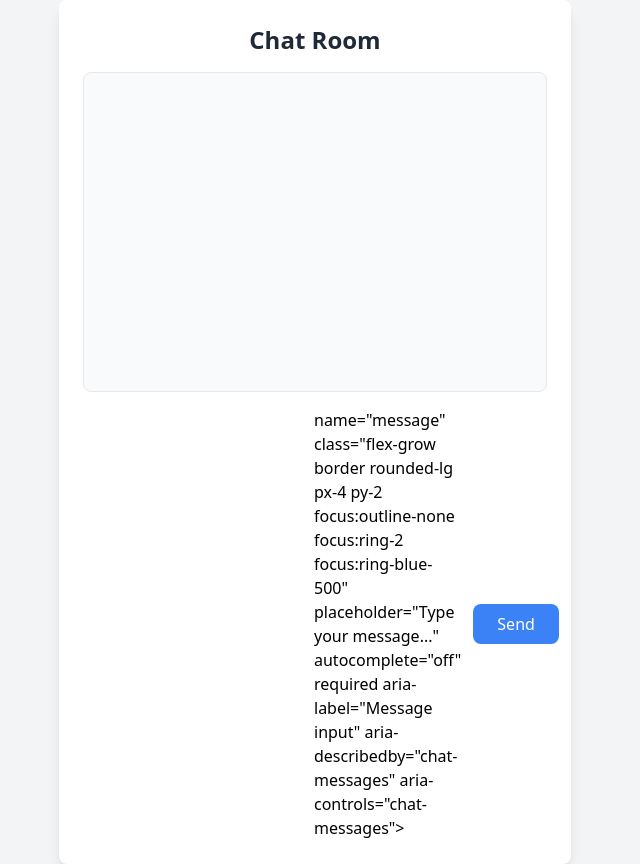
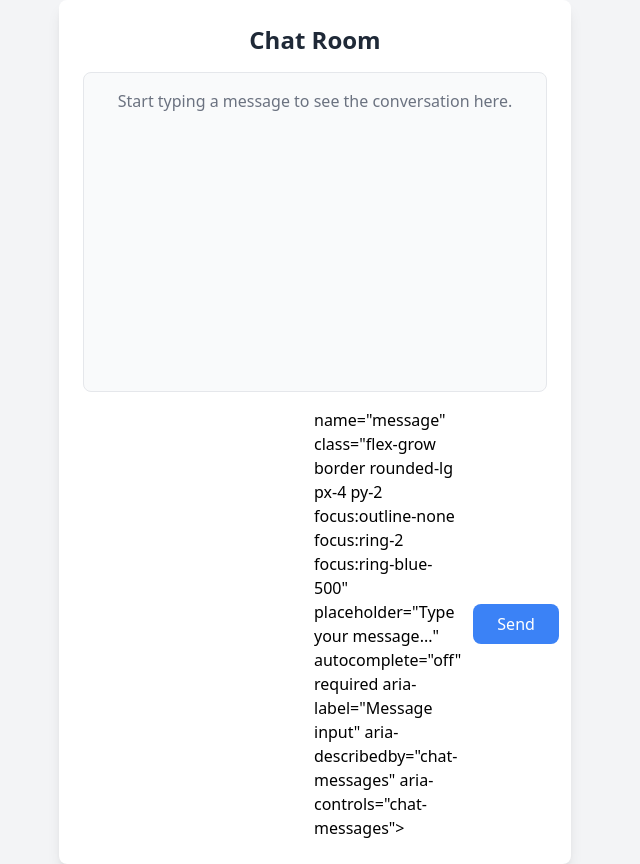
Before and after one commit to randomicon00/django_htmx_websockets, a Django app: template chat/templates/chat/index.html in a window 1280 px wide. Shown: the whole page, without its empty margins (325-965 px from the left). Run offline with Django 4.2, Linux system fonts and the light colour scheme; the template is opened without the code that fills it, so the values that code supplies are empty; parts of the project's set-up code (start-up, migrations or seed data) failed here and were passed over; some libraries are stand-ins or nearby versions.

Commit message:
edit: added placeholder message text

```diff
--- a/chat/templates/chat/index.html
+++ b/chat/templates/chat/index.html
@@ -17,6 +17,7 @@
         <div id="chat-messages" class="h-80 overflow-y-auto space-y-4 p-4 border rounded-lg bg-gray-50"
             aria-live="polite" aria-label="Chat messages">
             <!-- Messages dynamically loaded here -->
+            <p class="text-gray-500 text-center">Start typing a message to see the conversation here.</p>
         </div>
 
         <form hx-ext="ws" ws-connect="/ws/chat/" class="flex items-center mt-4 space-x-3" aria-label="Send a message">
```
